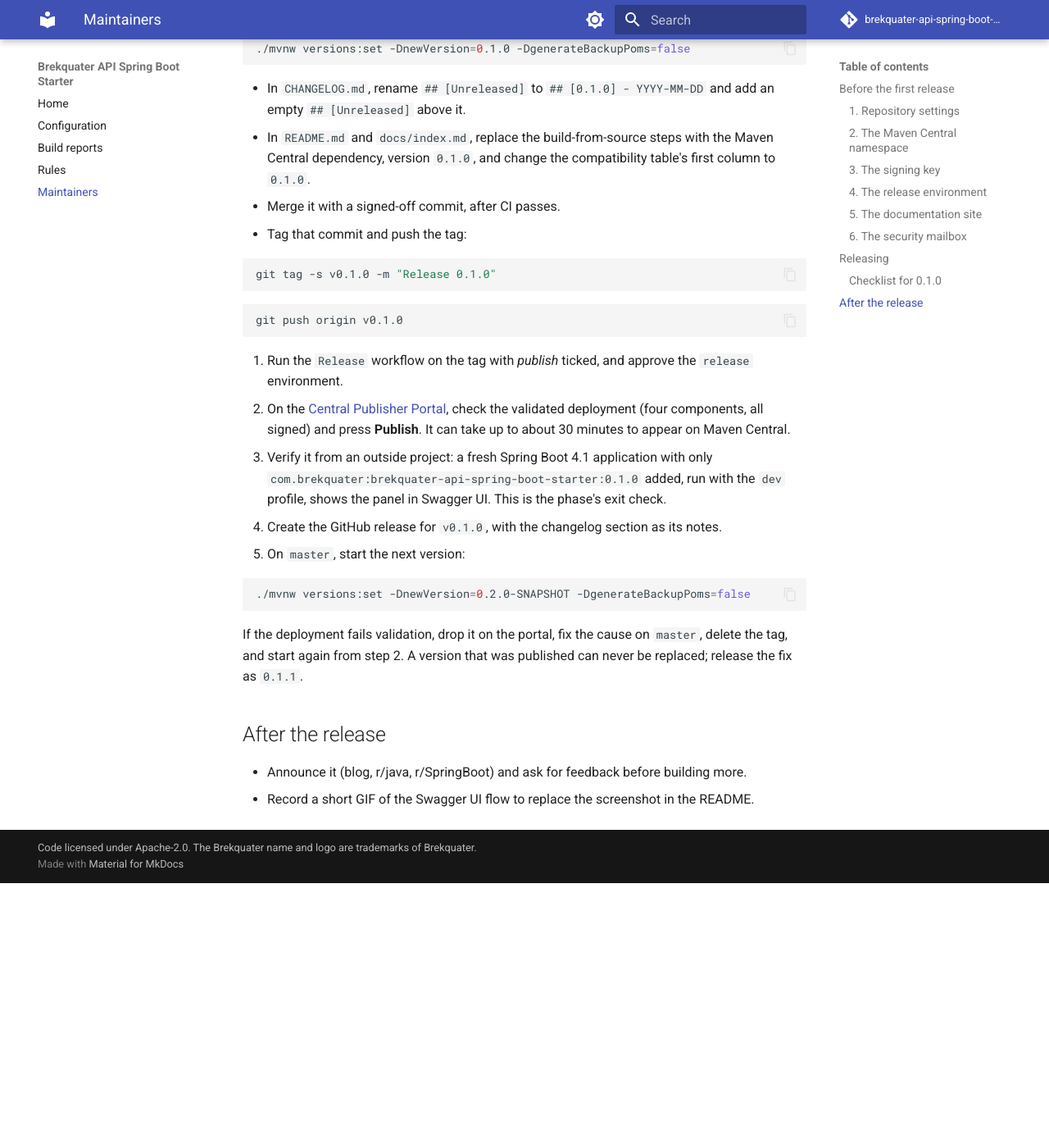
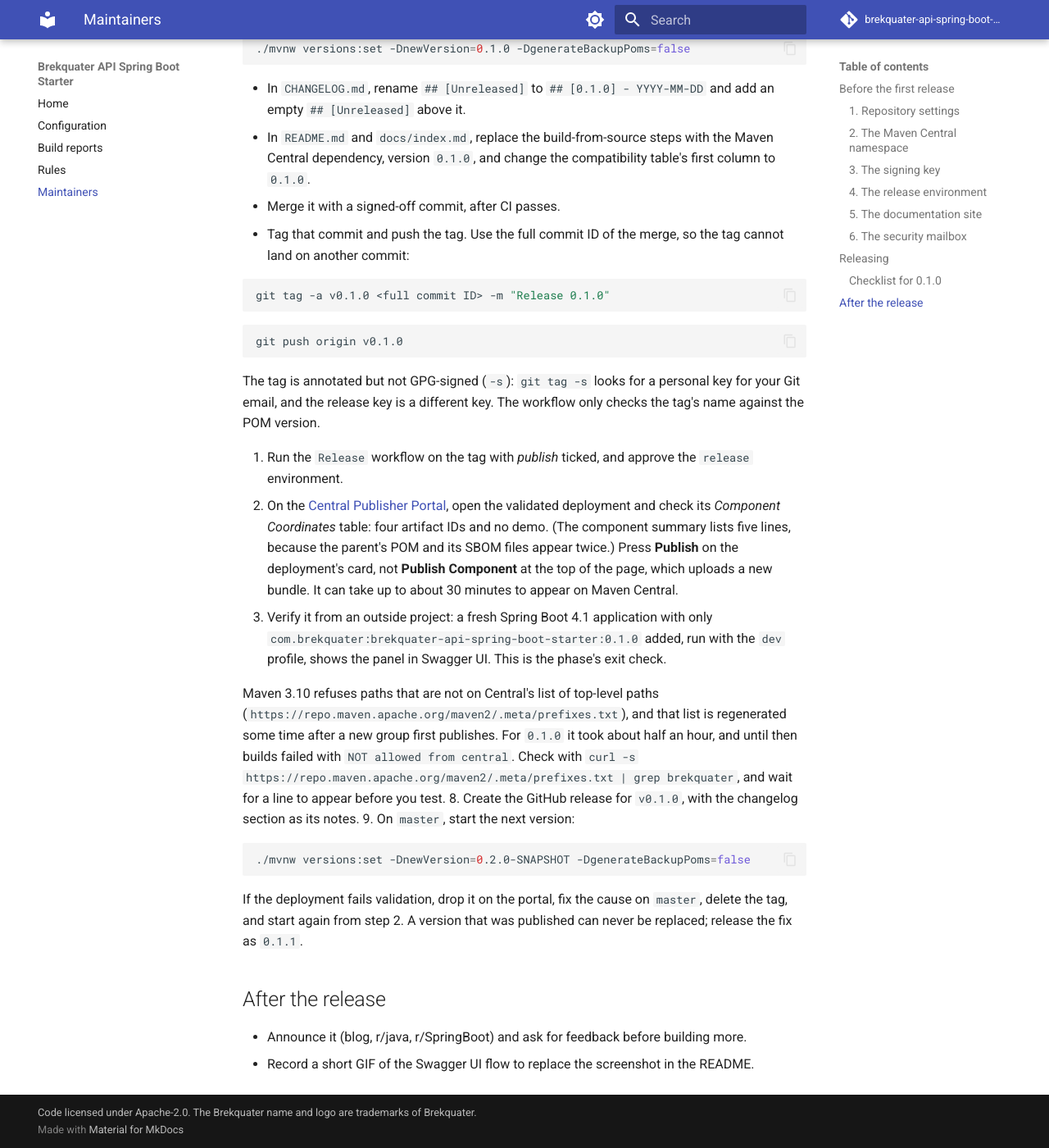
Before and after one commit to brekquater/brekquater-api-spring-boot-starter, an MkDocs documentation site: the page built from docs/MAINTAINERS.md, in a window 1280 px wide and 1400 px high, scrolled down 2549 px. Shown: the whole window at 82% size. Built offline with MkDocs 1.6.1 and Material for MkDocs 9.7.7, drawn with Linux system fonts in a browser that asks for light colours; comment, search, counter and statistics services are not loaded; before the commit the page ends 3626 px from its top, so only the background shows below that.

Commit message:
docs: fix the release checklist with what the 0.1.0 release taught (#17)

````diff
--- a/docs/MAINTAINERS.md
+++ b/docs/MAINTAINERS.md
@@ -69,19 +69,23 @@ Before the first release, do steps 1 to 6 above. Then:
    - In `CHANGELOG.md`, rename `## [Unreleased]` to `## [0.1.0] - YYYY-MM-DD` and add an empty `## [Unreleased]` above it.
    - In `README.md` and `docs/index.md`, replace the build-from-source steps with the Maven Central dependency, version `0.1.0`, and change the compatibility table's first column to `0.1.0`.
 3. Merge it with a signed-off commit, after CI passes.
-4. Tag that commit and push the tag:
+4. Tag that commit and push the tag. Use the full commit ID of the merge, so the tag cannot land on another commit:
 
    ```bash
-   git tag -s v0.1.0 -m "Release 0.1.0"
+   git tag -a v0.1.0 <full commit ID> -m "Release 0.1.0"
    ```
 
    ```bash
    git push origin v0.1.0
    ```
 
+   The tag is annotated but not GPG-signed (`-s`): `git tag -s` looks for a personal key for your Git email, and the release key is a different key. The workflow only checks the tag's name against the POM version.
+
 5. Run the `Release` workflow on the tag with *publish* ticked, and approve the `release` environment.
-6. On the [Central Publisher Portal](https://central.sonatype.com/publishing/deployments), check the validated deployment (four components, all signed) and press **Publish**. It can take up to about 30 minutes to appear on Maven Central.
+6. On the [Central Publisher Portal](https://central.sonatype.com/publishing/deployments), open the validated deployment and check its *Component Coordinates* table: four artifact IDs and no demo. (The component summary lists five lines, because the parent's POM and its SBOM files appear twice.) Press **Publish** on the deployment's card, not **Publish Component** at the top of the page, which uploads a new bundle. It can take up to about 30 minutes to appear on Maven Central.
 7. Verify it from an outside project: a fresh Spring Boot 4.1 application with only `com.brekquater:brekquater-api-spring-boot-starter:0.1.0` added, run with the `dev` profile, shows the panel in Swagger UI. This is the phase's exit check.
+
+   Maven 3.10 refuses paths that are not on Central's list of top-level paths (`https://repo.maven.apache.org/maven2/.meta/prefixes.txt`), and that list is regenerated some time after a new group first publishes. For `0.1.0` it took about half an hour, and until then builds failed with `NOT allowed from central`. Check with `curl -s https://repo.maven.apache.org/maven2/.meta/prefixes.txt | grep brekquater`, and wait for a line to appear before you test.
 8. Create the GitHub release for `v0.1.0`, with the changelog section as its notes.
 9. On `master`, start the next version:
 
````
